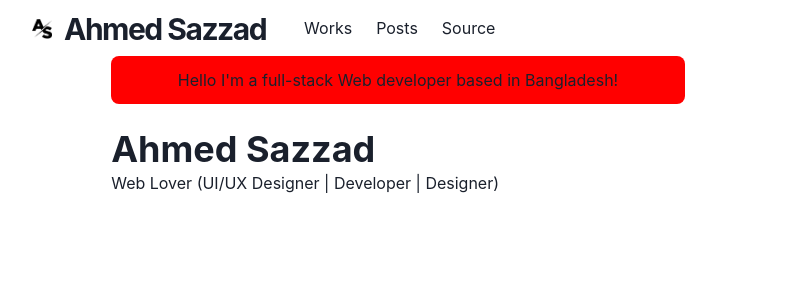
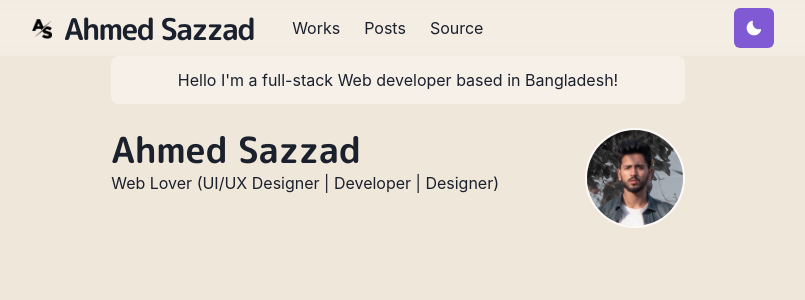
Before and after one commit to ahmedsgit/portfolio-2.0, a Next.js app: page / in a window 1280 px wide. Shown: the top 300 px of the page, without its empty margins (242-1047 px from the left). Built offline with nearby package versions, Linux system fonts and the light colour scheme.

Commit message:
Theme create

```diff
--- /dev/null
+++ b/components/fonts.js
@@ -0,0 +1,9 @@
+import { Global } from '@emotion/react'
+const Fonts = () => (
+    <Global
+        styles ={`
+            @import url('https://fonts.googleapis.com/css2?family=M+PLUS+Rounded+1c:wght@300;700&display=swap');
+        `}
+    />
+);
+export default Fonts;
--- a/components/navbar.js
+++ b/components/navbar.js
@@ -15,6 +15,7 @@
     useColorModeValue
 } from '@chakra-ui/react';
 import { HamburgerIcon } from '@chakra-ui/icons';
+import ThemToggleButton from './theme-toggle-button';
 
 const LinkItem = ({ href, path, children, ...props }) => {
     const active = path === href;
@@ -88,6 +89,7 @@
                 </Stack>
 
                 <Box flex={ 1 } align="right">
+                    <ThemToggleButton/>
                     <Box ml={ 2 } display={ { base: 'inline-block', md: 'none' } }>
                         <Menu isLazy id="navbar-menu">
                             <MenuButton
--- /dev/null
+++ b/components/theme-toggle-button.js
@@ -0,0 +1,17 @@
+import {IconButton, useColorMode, useColorModeValue} from "@chakra-ui/react";
+import { SunIcon, MoonIcon } from "@chakra-ui/icons";
+
+const ThemeToggleButton = ( ) =>{
+    const { toggleColorMode } = useColorMode();
+
+    return (
+        <IconButton
+            aria-label="Toggle theme"
+            colorScheme={useColorModeValue('purple','orange')}
+            icon = {useColorModeValue(<MoonIcon/>,<SunIcon/>)}
+            onClick={toggleColorMode}
+        />
+    )
+}
+
+export default ThemeToggleButton;
--- /dev/null
+++ b/lib/theme.js
@@ -0,0 +1,55 @@
+import { extendTheme } from "@chakra-ui/react";
+import { mode } from "@chakra-ui/theme-tools";
+
+const styles = {
+    global: props =>({
+        body: {
+            bg:mode('#f0e7db','#202023')(props)
+        }
+    })
+}
+
+const components = {
+    Heading:{
+        variants:{
+            'section-title':{
+                textDecoration:'underline',
+                fontSize: 20,
+                textUnderlineOffset: 6,
+                TextDecorationColorL:'#525252',
+                TextDecorationThickness: 4,
+                marginTop: 3,
+                marginBottom: 4,
+            }
+        }
+    },
+    Link: {
+        baseStyle: props =>({
+            color: mode('#3d7aed', '#ff63c3')(props),
+            textUnderlineOffset:3
+        })
+    }
+}
+
+const fonts = {
+    heading: "'M PLUS Rounded 1c'"
+}
+
+const colors={
+    glassTeal: '#88ccca'
+}
+
+const config={
+    initialColorMode: 'dark',
+    useSystemColorMode: true
+}
+
+const theme  = extendTheme({
+    config,
+    styles,
+    components,
+    fonts,
+    colors
+})
+
+export default theme;
--- a/pages/_app.js
+++ b/pages/_app.js
@@ -1,9 +1,12 @@
 import { ChakraProvider } from "@chakra-ui/react";
 import Layout from '../components/layouts/main'
+import Fonts from '../components/fonts';
+import theme from '../lib/theme';
 
 const Website = ({Component, pageProps, router}) =>{
     return (
-        <ChakraProvider>
+        <ChakraProvider theme={theme}>
+            <Fonts/>
             <Layout router={router}>
                 <Component {...pageProps} key={router.route}/>
             </Layout>
--- /dev/null
+++ b/pages/_document.js
@@ -0,0 +1,18 @@
+import { ColorModeScript } from '@chakra-ui/react';
+import NextDocument, { Html, Head, Main, NextScript } from 'next/document';
+import theme from '../lib/theme';
+
+export default class Document extends NextDocument {
+    render() {
+        return (
+            <Html lang="en">
+                <Head />
+                <body>
+                    <ColorModeScript initialColorMode={ theme.config.initialColorMode } />
+                    <Main />
+                    <NextScript />
+                </body>
+            </Html>
+        );
+    }
+}
--- a/pages/index.js
+++ b/pages/index.js
@@ -1,8 +1,8 @@
-import { Container,Box,Heading } from "@chakra-ui/react";
+import { Container,Box,Heading,Image,useColorModeValue } from "@chakra-ui/react";
 const page = ()=>{
     return (
         <Container>
-            <Box borderRadius="lg" bg="red" p={3} mb={6} align="center">
+            <Box borderRadius="lg" bg={useColorModeValue('whiteAlpha.500','whiteAlpha.200')} p={3} mb={6} align="center">
                 Hello I&apos;m a full-stack Web developer based in Bangladesh!
             </Box>
             <Box display={{md: 'flex'}}>
@@ -12,7 +12,17 @@
                     </Heading>
                     <p>Web Lover (UI/UX Designer | Developer | Designer) </p>
                 </Box>
-
+                <Box flexShrink={0} mt={{base:4, md: 0}} ml={{ md:6 }} align="center">
+                    <Image
+                        borderColor="whiteAlpha.800"
+                        borderWidth={ 2 }
+                        borderStyle="solid"
+                        maxWidth="100px"
+                        display="inline-block"
+                        borderRadius="full"
+                        src="/images/ahmed.jpg"
+                    />
+                </Box>
             </Box>
         </Container>
     )
```
Also changed, not shown: components/section.js (added), libs/theme.js (deleted), public/images/ahmed.jpg, public/images/takuya.jpg (deleted).
